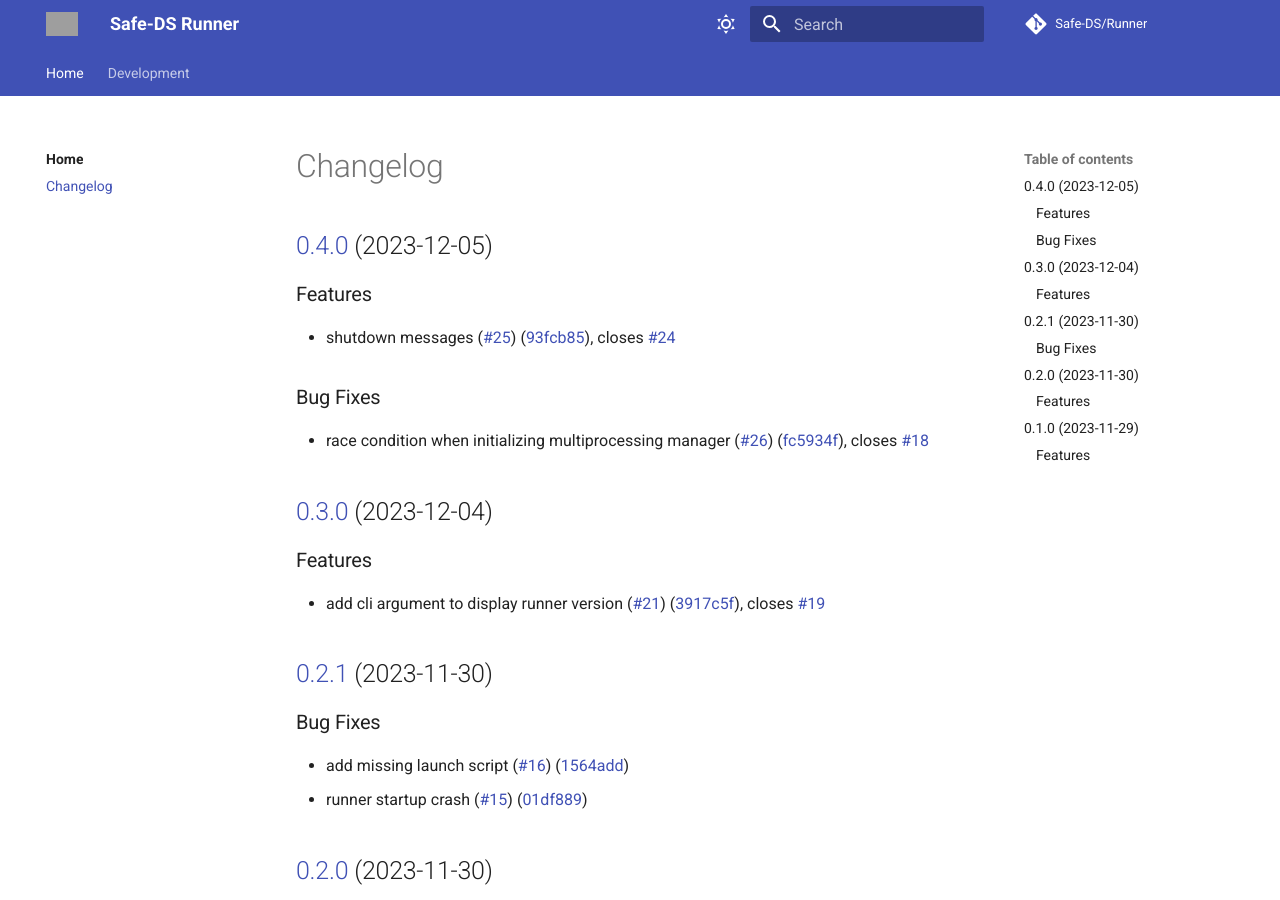
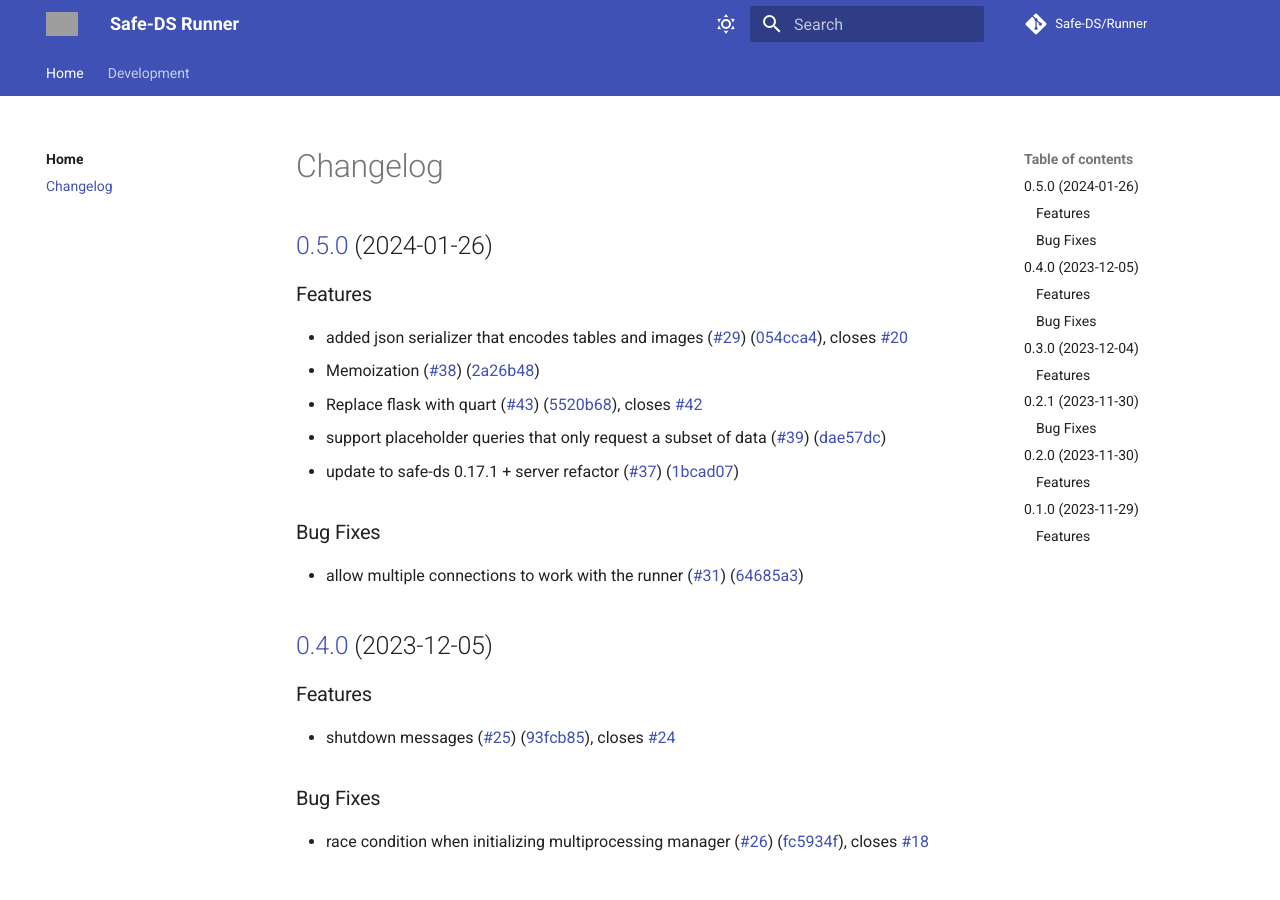
Before and after one commit to Safe-DS/Runner, an MkDocs documentation site: the page built from docs/CHANGELOG.md, in a window 1280 px wide and 900 px high. Built offline with MkDocs 1.6.1 and Material for MkDocs 9.7.7, drawn with Linux system fonts in a browser that asks for light colours; comment, search, counter and statistics services are not loaded; grey boxes are pictures that could not be loaded.

Commit message:
chore(release): 0.5.0 [skip ci]
## [0.5.0](https://github.com/Safe-DS/Runner/compare/v0.4.0...v0.5.0) (2024-01-26)

### Features

* added json serializer that encodes tables and images ([#29](https://github.com/Safe-DS/Runner/issues/29)) ([054cca4](https://github.com/Safe-DS/Runner/commit/054cca4cf8025932c0a73e1f734a31fb20cab99a)), closes [#20](https://github.com/Safe-DS/Runner/issues/20)
* Memoization ([#38](https://github.com/Safe-DS/Runner/issues/38)) ([2a26b48](https://github.com/Safe-DS/Runner/commit/2a26b48405225516e550703f3f9cdce49079eaae))
* Replace flask with quart ([#43](https://github.com/Safe-DS/Runner/issues/43)) ([5520b68](https://github.com/Safe-DS/Runner/commit/5520b68143795609513e63def569cdbec0e6df6a)), closes [#42](https://github.com/Safe-DS/Runner/issues/42)
* support placeholder queries that only request a subset of data ([#39](https://github.com/Safe-DS/Runner/issues/39)) ([dae57dc](https://github.com/Safe-DS/Runner/commit/dae57dc93134cfe5e1ec0d1e5120c66aaf77f085))
* update to safe-ds 0.17.1 + server refactor ([#37](https://github.com/Safe-DS/Runner/issues/37)) ([1bcad07](https://github.com/Safe-DS/Runner/commit/1bcad07fdbea1051a4334029e64dc5b4cf7e0ba0))

### Bug Fixes

* allow multiple connections to work with the runner ([#31](https://github.com/Safe-DS/Runner/issues/31)) ([64685a3](https://github.com/Safe-DS/Runner/commit/64685a36840dc5785e756a27d1b3c2396e71e47b))

```diff
--- a/docs/CHANGELOG.md
+++ b/docs/CHANGELOG.md
@@ -1,3 +1,19 @@
+## [0.5.0](https://github.com/Safe-DS/Runner/compare/v0.4.0...v0.5.0) (2024-01-26)
+
+
+### Features
+
+* added json serializer that encodes tables and images ([#29](https://github.com/Safe-DS/Runner/issues/29)) ([054cca4](https://github.com/Safe-DS/Runner/commit/054cca4cf8025932c0a73e1f734a31fb20cab99a)), closes [#20](https://github.com/Safe-DS/Runner/issues/20)
+* Memoization ([#38](https://github.com/Safe-DS/Runner/issues/38)) ([2a26b48](https://github.com/Safe-DS/Runner/commit/2a26b48405225516e550703f3f9cdce49079eaae))
+* Replace flask with quart ([#43](https://github.com/Safe-DS/Runner/issues/43)) ([5520b68](https://github.com/Safe-DS/Runner/commit/5520b68143795609513e63def569cdbec0e6df6a)), closes [#42](https://github.com/Safe-DS/Runner/issues/42)
+* support placeholder queries that only request a subset of data ([#39](https://github.com/Safe-DS/Runner/issues/39)) ([dae57dc](https://github.com/Safe-DS/Runner/commit/dae57dc93134cfe5e1ec0d1e5120c66aaf77f085))
+* update to safe-ds 0.17.1 + server refactor ([#37](https://github.com/Safe-DS/Runner/issues/37)) ([1bcad07](https://github.com/Safe-DS/Runner/commit/1bcad07fdbea1051a4334029e64dc5b4cf7e0ba0))
+
+
+### Bug Fixes
+
+* allow multiple connections to work with the runner ([#31](https://github.com/Safe-DS/Runner/issues/31)) ([64685a3](https://github.com/Safe-DS/Runner/commit/64685a36840dc5785e756a27d1b3c2396e71e47b))
+
 ## [0.4.0](https://github.com/Safe-DS/Runner/compare/v0.3.0...v0.4.0) (2023-12-05)
 
 
--- a/pyproject.toml
+++ b/pyproject.toml
@@ -1,6 +1,6 @@
 [tool.poetry]
 name = "safe-ds-runner"
-version = "0.4.0"
+version = "0.5.0"
 description = "Execute Safe-DS programs that were compiled to Python."
 authors = ["Lars Reimann <mail@larsreimann.com>"]
 license = "MIT"
```
